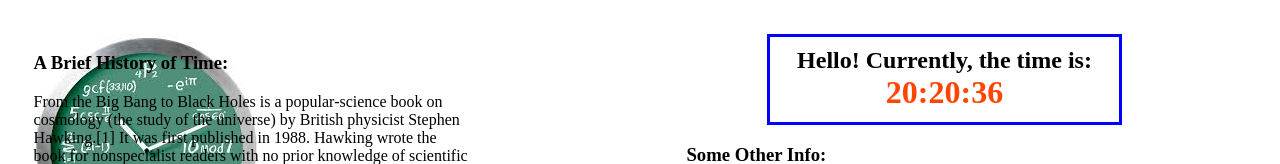
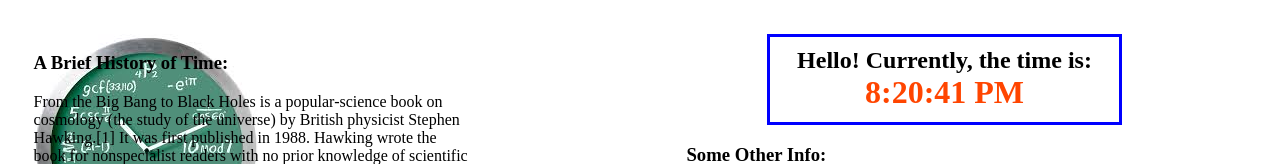
Before and after one commit to Shaba9/reading-assignments, a plain HTML site: page index.html in a window 1280 px wide. Shown: the top 164 px of the page. Drawn offline with Linux system fonts and the light colour scheme.

Commit message:
clock updates

```diff
--- a/index.html
+++ b/index.html
@@ -12,7 +12,7 @@
 
         <div class="time">
             <h2>Hello! Currently, the time is:</h2>
-            <script src="index.js"></script>
+            <h1 id="realTime"></h1>
         </div>
 
         <div class="history">
@@ -36,19 +36,20 @@
             <h3>Some Other Info:</h3>
             <p>
                     Early in 1983, Hawking first approached Simon Mitton, the editor in charge of astronomy books at Cambridge University Press, with his ideas for a popular book on cosmology. Mitton was doubtful about all the equations in the draft manuscript, which he felt would put off the buyers in airport bookshops that Hawking wished to reach. With some difficulty, he persuaded Hawking to drop all but one equation.[4] The author himself notes in the book's acknowledgements that he was warned that for every equation in the book, the readership would be halved, hence it includes only a single equation: E = mc2. The book does employ a number of complex models, diagrams, and other illustrations to detail some of the concepts it explores.
-            </p>
+                </p>
 
             <p>
                     In A Brief History of Time, Stephen Hawking attempts to explain a range of subjects in cosmology, including the Big Bang, black holes and light cones, to the nonspecialist reader. His main goal is to give an overview of the subject, but he also attempts to explain some complex mathematics. In the 1996 edition of the book and subsequent editions, Hawking discusses the possibility of time travel and wormholes and explores the possibility of having a universe without a quantum singularity at the beginning of time.
-            </p>
-        </div>
+                </p>
+            </div>
 
         <div class="chapter">
             <h3>Chapter 1:</h3>
             <p>
-                    In the first chapter, Hawking discusses the history of astronomical studies, including the ideas of Aristotle and Ptolemy. Aristotle, unlike many other people of his time, thought that the Earth was round. He came to this conclusion by observing lunar eclipses, which he thought were caused by the earth's round shadow, and also by observing an increase in altitude of the North Star from the perspective of observers situated further to the north. Aristotle also thought that the sun and stars went around the Earth in perfect circles, because of "mystical reasons". Second-century Greek astronomer Ptolemy also pondered the positions of the sun and stars in the universe and made a planetary model that described Aristotle's thinking in more detail.
+                In the first chapter, Hawking discusses the history of astronomical studies, including the ideas of Aristotle and Ptolemy. Aristotle, unlike many other people of his time, thought that the Earth was round. He came to this conclusion by observing lunar eclipses, which he thought were caused by the earth's round shadow, and also by observing an increase in altitude of the North Star from the perspective of observers situated further to the north. Aristotle also thought that the sun and stars went around the Earth in perfect circles, because of "mystical reasons". Second-century Greek astronomer Ptolemy also pondered the positions of the sun and stars in the universe and made a planetary model that described Aristotle's thinking in more detail.
             </p>
         </div>
 
+        <script src="index.js"></script>
     </body>
-</html>
+    </html>
--- a/index.js
+++ b/index.js
@@ -1,7 +1,14 @@
+function Time() {
   var today = new Date();
   var hour = today.getHours();
   var minute = today.getMinutes();
   var second = today.getSeconds();
+  var form = 'AM';
+
+  if(hour > 12) {
+    hour -= 12;
+    form = 'PM';
+  }
 
   if(minute < 10) {
      minute = '0' + minute;
@@ -11,6 +18,10 @@
     second = '0' + second;
   };
 
-var time = hour + ':' + minute + ':' + second;
+  var time = hour + ':' + minute + ':' + second + ' ' + form;
 
-document.write("<h1>" + time + "</h1>");
+  document.getElementById('realTime').innerHTML = time;
+  setTimeout(Time, 1000);
+}
+
+Time();
```
Lines whose indentation alone changed are shown as unchanged.
